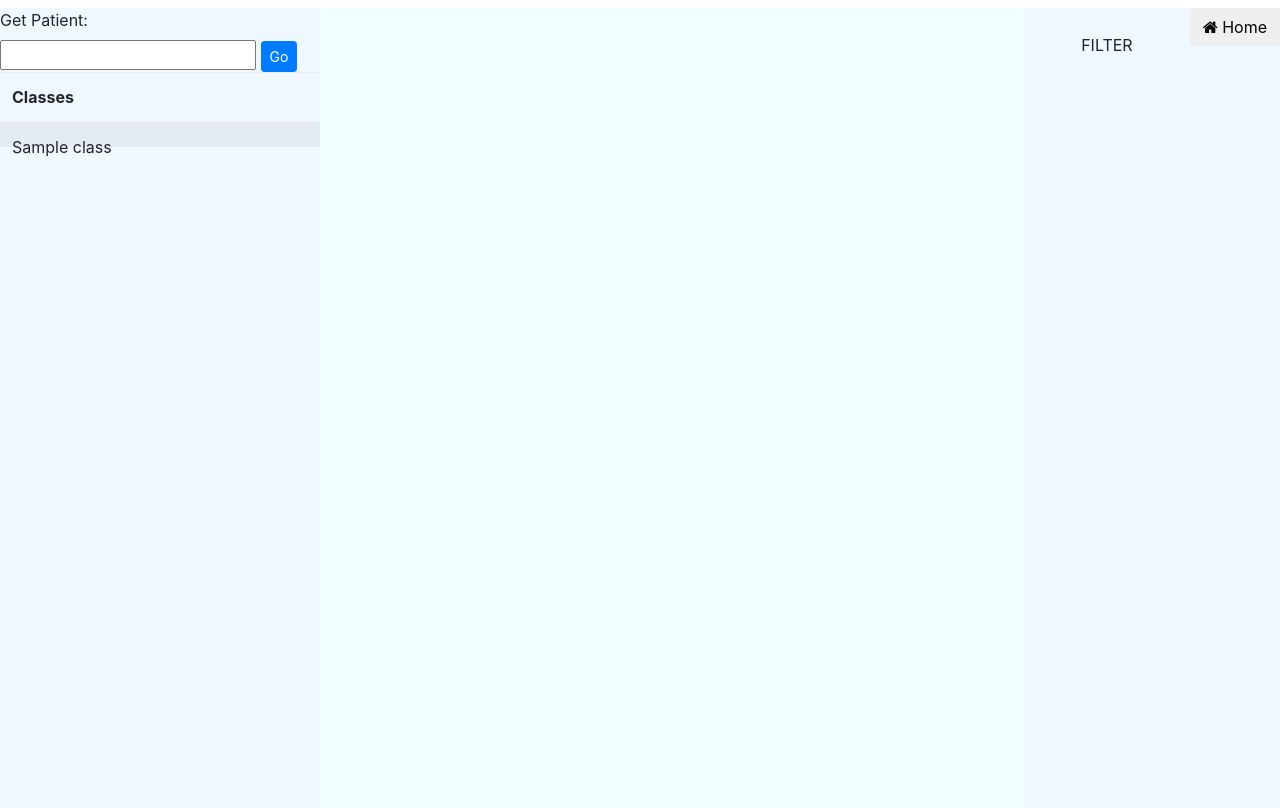
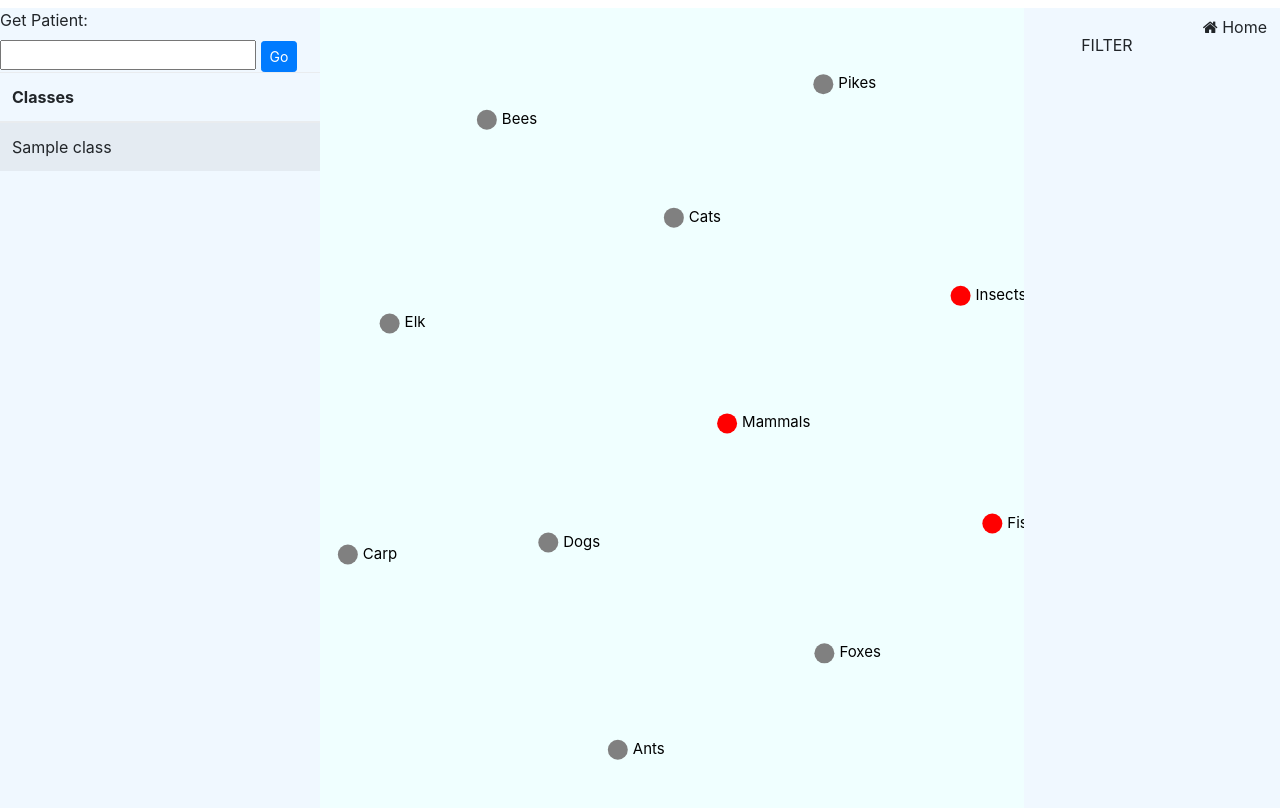
Before and after one commit to mcnamacl/LEX, a Django app: template AVERT/AVERT_Web_App/templates/index.html in a window 1280 px wide. Run offline with Django 3.2, Linux system fonts and the light colour scheme; the template is opened without the code that fills it: most values are stand-ins (such as "Sample title", 1, 10 or a date in 2020); some libraries are stand-ins or nearby versions.

Commit message:
About to take out draggable things.

```diff
--- a/AVERT/AVERT_Web_App/static/css/index.css
+++ b/AVERT/AVERT_Web_App/static/css/index.css
@@ -10,6 +10,7 @@
     height: 100vh;
 }
 
+
 #rightbox {
     float: right;
     width: 20%;
@@ -20,13 +21,3 @@ p {
     padding-top: 25px;
     text-align: center;
 }
-
-td h2{
-    position:relative;
-  }
-
-  td h2 span{
-    position:absolute;
-    left:0;
-    top:0;
-  }
--- a/AVERT/AVERT_Web_App/templates/index.html
+++ b/AVERT/AVERT_Web_App/templates/index.html
@@ -4,6 +4,8 @@
 <title>initsearh</title>
 <link href="static/css/index.css" rel="stylesheet" type="text/css" />
 <script src="static/node_modules/jquery/dist/jquery.min.js"></script>
+<script src="https://ajax.googleapis.com/ajax/libs/jquery/3.5.1/jquery.min.js"></script>
+<link rel="stylesheet" href="https://stackpath.bootstrapcdn.com/bootstrap/4.3.1/css/bootstrap.min.css">
 <meta charset="utf-8">
 {% endblock %}
 
@@ -18,6 +20,61 @@
 </script>
 
 {% block main %}
+<!-- <div class="container-fluid">
+    <div class="row">
+        <div class="col-sm-8">
+            <form action="{% url 'gengraph' %}" method="POST">
+                {% csrf_token %}
+                <label for="patientid">Get Patient:</label>
+                <input type="text" name="patientid" id="patientid">
+                <button type="submit" class="btn btn-primary btn-sm">Go</button>
+            </form>
+        </div>
+        <div class="col-sm-4">
+            <form action="/">
+                <link rel="stylesheet"
+                href="https://cdnjs.cloudflare.com/ajax/libs/font-awesome/4.7.0/css/font-awesome.min.css">
+                <button type="submit" onclick="" style="float: right" class="btn"><i class="fa fa-home"></i>
+                    Home</button>
+            </form>
+        </div>
+    </div>
+    <div class="row">
+        <div class="col" style="background-color: aliceblue;">
+            <div class="table-responsive" style="table-layout: auto; width: 20vw">
+                <table id="classes" class="table table-striped table-hover">
+                    <thead>
+                        <tr>
+                            <th>Classes</th>
+                        </tr>
+                    </thead>
+                    <tbody>
+                        {% if classes %}
+                        {% for class in classes %}
+                        <tr ondragover="allowDrop(event)" ondrop="drop(event)">
+                            <form action="/nodegraph" method="POST">
+                                <td>
+                                    <div draggable="true" ondragstart="drag(event)" class="classname" id="{{ class }}">
+                                        {{ class }}</div>
+                                </td>
+                            </form>
+                        </tr>
+                        {% endfor %}
+                        {% endif %}
+                    </tbody>
+                </table>
+                <table id="header-fixed" class="table table-striped table-hover"></table>
+            </div>
+            <div class="col-6" ondragover="allowDrop(event)" ondrop="drop(event)"
+                style="display: inline-block; background-color: azure;" class="dropzone">
+                 <svg xmlns="http://www.w3.org/2000/svg" style="position:absolute; " preserveAspectRatio="false"></svg>
+            </div>
+            <div class="col" style="background-color:aliceblue;">
+                <p> FILTER </p>
+            </div>
+        </div>
+    </div>
+</div> -->
 <div id="boxes">
     <div id="leftbox" style="background-color: aliceblue;">
         <form action="{% url 'gengraph' %}" method="POST">
@@ -37,11 +94,11 @@
                 <tbody>
                     {% if classes %}
                     {% for class in classes %}
-                    <tr ondragover="drag_over(event)" ondrop="drop(event)" >
+                    <tr ondragover="allowDrop(event)" ondrop="drop(event)">
                         <form action="/nodegraph" method="POST">
-                            <td><h7>
-                                <span style="position:absolute;" draggable="true" ondragstart="drag_start(event)" class="classname" id="{{ class }}">
-                                    {{ class }}</span></h7>
+                            <td>
+                                <div draggable="true" ondragstart="drag(event)" class="classname" id="{{ class }}">
+                                    {{ class }}</div>
                             </td>
                         </form>
                     </tr>
@@ -53,53 +110,118 @@
         </div>
     </div>
 
-    <div ondragover="drag_over(event)" ondrop="drop(event)" id="middlebox" style="display: inline-block; background-color: azure;" class="dropzone">
-        {% if mainnode %}
-        {% endif %}
+    <div ondragover="allowDrop(event)" ondrop="drop(event)" id="middlebox"
+        style="display: inline-block; background-color: azure;" class="dropzone">
+        <svg xmlns="http://www.w3.org/2000/svg" preserveAspectRatio="none"></svg>
     </div>
+
+    <!-- <div style="width:55%; float:left; background-color: beige;">
+            <svg xmlns="http://www.w3.org/2000/svg" style="position:absolute; " preserveAspectRatio="none"></svg>
+        </div> -->
 
     <div id="rightbox" style="background-color:aliceblue;">
         <link rel="stylesheet"
             href="https://cdnjs.cloudflare.com/ajax/libs/font-awesome/4.7.0/css/font-awesome.min.css">
         <form action="/">
-            <button type="submit" onclick="" style="float: right" class="btn"><i class="fa fa-home"></i> Home</button>
+            <button type="submit" onclick="" style="float: right" class="btn"><i class="fa fa-home"></i>
+                Home</button>
         </form>
         <p> FILTER </p>
     </div>
 </div>
 
+<script src="https://d3js.org/d3.v4.min.js"></script>
 <script>
-    function drag_start(event) {
-        var style = window.getComputedStyle(event.target, null);
-        var str = (parseInt(style.getPropertyValue("left")) - event.clientX) + ',' + (parseInt(style.getPropertyValue("top")) - event.clientY) + ',' + event.target.id;
-        event.dataTransfer.setData("Text", str);
+    var nodes = [
+        { id: "mammal", group: 0, label: "Mammals", level: 1 },
+        { id: "dog", group: 0, label: "Dogs", level: 2 },
+        { id: "cat", group: 0, label: "Cats", level: 2 },
+        { id: "fox", group: 0, label: "Foxes", level: 2 },
+        { id: "elk", group: 0, label: "Elk", level: 2 },
+        { id: "insect", group: 1, label: "Insects", level: 1 },
+        { id: "ant", group: 1, label: "Ants", level: 2 },
+        { id: "bee", group: 1, label: "Bees", level: 2 },
+        { id: "fish", group: 2, label: "Fish", level: 1 },
+        { id: "carp", group: 2, label: "Carp", level: 2 },
+        { id: "pike", group: 2, label: "Pikes", level: 2 }
+    ]
+
+    var height = $("#middlebox").height();
+    var width = $("#middlebox").width();
+
+
+    console.log(height);
+
+    var svg = d3.select('svg')
+    svg.attr('width', width).attr('height', height)
+
+    // simulation setup with all forces
+    var simulation = d3
+        .forceSimulation()
+        .force('charge', d3.forceManyBody().strength(-120))
+        .force('center', d3.forceCenter(width / 2, height / 2))
+
+
+    function getNodeColor(node) {
+        return node.level === 1 ? 'red' : 'gray'
     }
 
-    function drop(event) {
-        var offset = event.dataTransfer.getData("Text").split(',');
-        var dm = document.getElementById(offset[2]);
-        dm.style.left = (event.clientX + parseInt(offset[0], 10)) + 'px';
-        dm.style.top = (event.clientY + parseInt(offset[1], 10)) + 'px';
-        event.preventDefault();
-        return false;
+    var nodeElements = svg.append("g")
+        .attr("class", "nodes")
+        .selectAll("circle")
+        .data(nodes)
+        .enter().append("circle")
+        .attr("r", 10)
+        .attr("fill", getNodeColor)
+
+    var textElements = svg.append("g")
+        .attr("class", "texts")
+        .selectAll("text")
+        .data(nodes)
+        .enter().append("text")
+        .text(function (node) { return node.label })
+        .attr("font-size", 15)
+        .attr("dx", 15)
+        .attr("dy", 4)
+
+    simulation.nodes(nodes).on('tick', () => {
+        nodeElements
+            .attr('cx', function (node) { return node.x })
+            .attr('cy', function (node) { return node.y })
+        textElements
+            .attr('x', function (node) { return node.x })
+            .attr('y', function (node) { return node.y })
+    })
+
+</script>
+
+<script>
+    function drag(ev) {
+        ev.dataTransfer.setData("text", ev.target.id);
     }
 
-    function drag_over(event) {
-        event.preventDefault();
-        return false;
+    function drop(ev) {
+        ev.preventDefault();
+        var data = ev.dataTransfer.getData("text");
+        addNode(data);
+        ev.target.appendChild(document.getElementById(data));
     }
-    // function allowDrop(ev) {
-    //     ev.preventDefault();
-    // }
 
-    // function drag(ev) {
-    //     ev.dataTransfer.setData("text", ev.target.id);
-    // }
+    function allowDrop(ev) {
+        ev.preventDefault();
+    }
 
-    // function drop(ev) {
-    //     ev.preventDefault();
-    //     var data = ev.dataTransfer.getData("text");
-    //     ev.target.appendChild(document.getElementById(data));
-    // }
+    var nodes = {};
+
+    function addNode(val) {
+        if (nodes[val] == null) {
+            nodes[val] = "true";
+        } else if (nodes[val] == "true") {
+            nodes[val] = "false";
+        } else if (nodes[val] == "false") {
+            nodes[val] = "true";
+        }
+        console.log(nodes)
+    }
 </script>
 {% endblock %}
```
